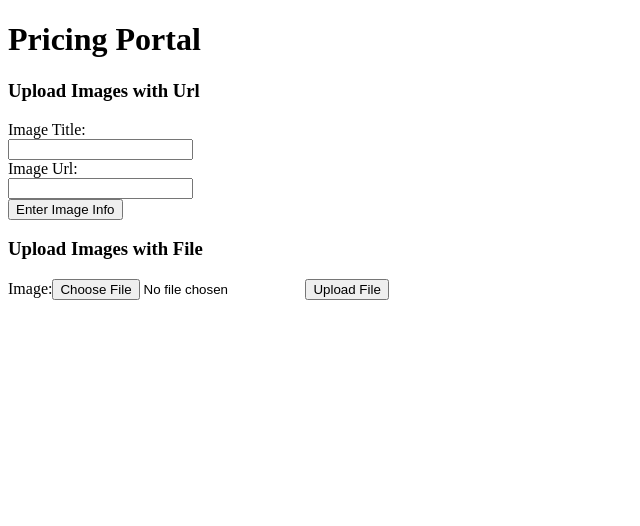
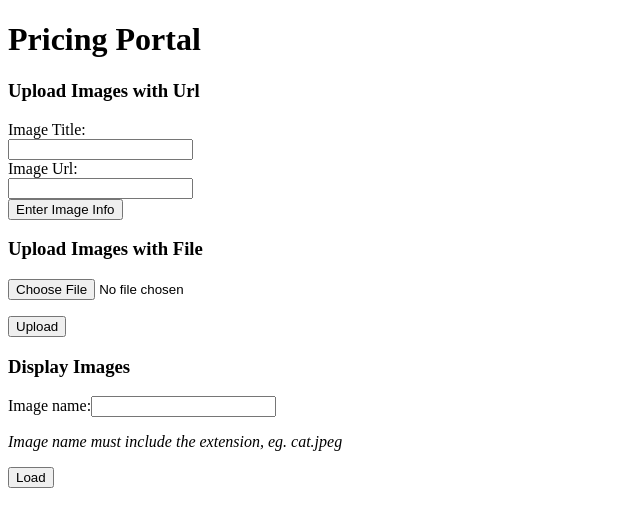
Before and after one commit to EllieChen-Git/frontend-pricing-portal-ERN, a React (Create React App) app: page / in a window 1280 px wide. Shown: the top 526 px of the page, without its empty margins (0-640 px from the left). Built offline with nearby package versions, Linux system fonts and the light colour scheme.

Commit message:
Added DisplayS3Image(working), updated UploadedImage(pending)

```diff
--- a/src/App.js
+++ b/src/App.js
@@ -1,6 +1,7 @@
 import React, { Component } from "react";
 import UploadImageUrl from "./components/UploadImageUrl";
 import UploadImageFile from "./components/UploadImageFile";
+import DisplayImage from "./components/DisplayImage";
 
 class App extends Component {
   render() {
@@ -11,6 +12,8 @@ class App extends Component {
         <UploadImageUrl />
         <h3>Upload Images with File</h3>
         <UploadImageFile />
+        <h3>Display Images</h3>
+        <DisplayImage />
       </>
     );
   }
--- /dev/null
+++ b/src/components/DisplayImage.js
@@ -0,0 +1,66 @@
+import React, { Component } from "react";
+import axios from "axios";
+
+export default class DisplayImage extends Component {
+  state = { message: "" };
+
+  formHandler = e => {
+    e.preventDefault();
+    this.setState({ message: "Loading..." });
+    const filename = document.querySelector("#filename").value;
+    const generateGetUrl = "http://localhost:5000/generate-get-url";
+    const options = {
+      params: {
+        Key: filename,
+        ContentType: "image/jpeg"
+      }
+    };
+    axios.get(generateGetUrl, options).then(res => {
+      const { data: getURL } = res;
+      this.setState({ getURL });
+    });
+  };
+
+  handleImageLoaded = () => {
+    this.setState({ message: "Done" });
+  };
+
+  handleImageError = () => {
+    this.setState({
+      message:
+        "Sorry, something went wrong. Please check if the remote file exists."
+    });
+  };
+
+  render() {
+    const { getURL, message } = this.state;
+    return (
+      <>
+        <form onSubmit={this.formHandler}>
+          <label> Image name:</label>
+          <input id="filename" />
+          <p>
+            <i>Image name must include the extension, eg. cat.jpeg</i>
+          </p>
+          <button>Load</button>
+        </form>
+        <p>{message}</p>
+        <div className="preview-container">
+          {getURL && (
+            <>
+              <div className="preview">
+                <img
+                  id="show-picture"
+                  src={getURL}
+                  alt="File stored in AWS S3"
+                  onLoad={this.handleImageLoaded}
+                  onError={this.handleImageError}
+                />
+              </div>
+            </>
+          )}
+        </div>
+      </>
+    );
+  }
+}
--- a/src/components/UploadImageFile.js
+++ b/src/components/UploadImageFile.js
@@ -3,48 +3,69 @@ import axios from "axios";
 
 class UploadImageFile extends Component {
   state = {
-    selectedFile: null
+    message: ""
   };
 
-  fileSelectedHandler = event => {
-    this.setState({
-      selectedFile: event.target.files[0]
-    });
-    // console.log(this.state.selectedFile);
+  getImage = event => {
+    const files = event.target.files;
+
+    if (files && files.length > 0) {
+      const file = files[0];
+      this.setState({ file });
+      //if there is a chosen file, then add 'file' to state
+    }
   };
 
-  fileUploadHandler = event => {
+  uploadFile = event => {
     event.preventDefault();
-    const data = new FormData();
-    data.append("file", this.state.selectedFile);
-    // console.log(this.state.selectedFile);
+    const { file } = this.state;
+    this.setState({ message: "Uploading..." });
+    const contentType = file.type; // eg. image/jpeg or image/svg+xml
+    // grab the content type from the file type of the file you just uploaded
+    const generatePutUrl = "http://localhost:5000/generate-put-url";
+    const options = {
+      params: {
+        Key: file.name,
+        ContentType: contentType
+      },
+      headers: {
+        "Content-Type": contentType
+        // "Access-Control-Allow-Origin": "*"
+      }
+    };
+
+    axios.get(generatePutUrl, options).then(res => {
+      const {
+        data: { putURL }
+      } = res;
       axios
-      .post("http://localhost:5000/images", data, {
-        onUploadProgress: progressEvent => {
-          console.log(
-            "Upload Progress: " +
-              Math.round((progressEvent.loaded / progressEvent.total) * 100) +
-              "%"
-          );
-        }
+        .put(putURL, file, options)
+        .then(res => {
+          this.setState({ message: "Upload Successful" });
+          setTimeout(() => {
+            this.setState({ message: "" });
+            document.querySelector("#upload-image").value = "";
+          }, 2000);
         })
-      .then(res => {
-        console.log(res);
+        .catch(err => {
+          this.setState({ message: "Sorry, something went wrong" });
+          console.log("err", err);
+        });
     });
   };
+
   render() {
     return (
       <>
-        <form onSubmit={this.fileUploadHandler}>
-          <label>
-            Image:
         <input
+          id="upload-image"
           type="file"
-              name="file"
-              onChange={this.fileSelectedHandler}
+          accept="image/*"
+          onChange={this.getImage}
         />
-          </label>
-          <input type="submit" value="Upload File" />
+        <p>{this.state.message}</p>
+        <form onSubmit={this.uploadFile}>
+          <button id="file-upload-button">Upload</button>
         </form>
       </>
     );
--- a/src/components/UploadImageUrl.js
+++ b/src/components/UploadImageUrl.js
@@ -4,8 +4,12 @@ import axios from "axios";
 class UploadImageUrl extends Component {
   state = { title: "", url: "" };
 
-  inputChangeHandler = event => {
-    this.setState({ title: event.target.value, url: event.target.value });
+  titleChangeHandler = event => {
+    this.setState({ title: event.target.value });
+  };
+
+  urlChangeHandler = event => {
+    this.setState({ url: event.target.value });
   };
 
   inputSubmitHandler = event => {
@@ -33,7 +37,7 @@ class UploadImageUrl extends Component {
               <input
                 type="text"
                 value={this.state.value}
-                onChange={this.inputChangeHandler}
+                onChange={this.titleChangeHandler}
               />
             </div>
           </label>
@@ -43,7 +47,7 @@ class UploadImageUrl extends Component {
               <input
                 type="text"
                 value={this.state.value}
-                onChange={this.inputChangeHandler}
+                onChange={this.urlChangeHandler}
               />
             </div>
           </label>
```
Also changed, not shown: 1 other file (tests, documents, lock files or other folders). Lines whose indentation alone changed are shown as unchanged.
